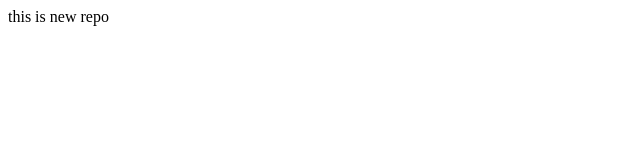
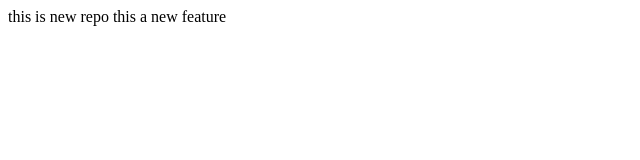
Before and after one commit to DodaNagaraj/Localrepo, a plain HTML site: page index.html in a window 1280 px wide. Shown: the whole page, without its empty margins (0-640 px from the left). Drawn offline with Linux system fonts and the light colour scheme.

Commit message:
add a feature

```diff
--- a/index.html
+++ b/index.html
@@ -1 +1,2 @@
 <pr>this is new repo</pr>
+<pr>this a new feature</pr>
```
